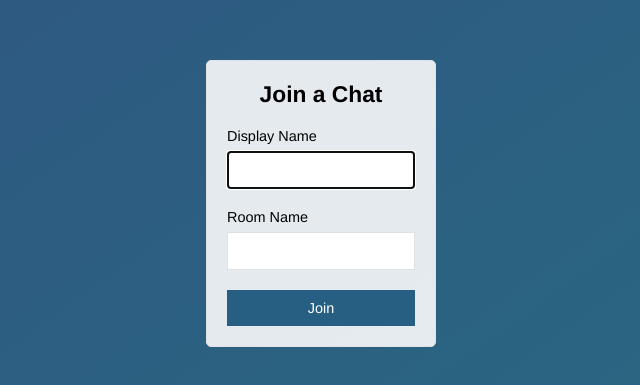
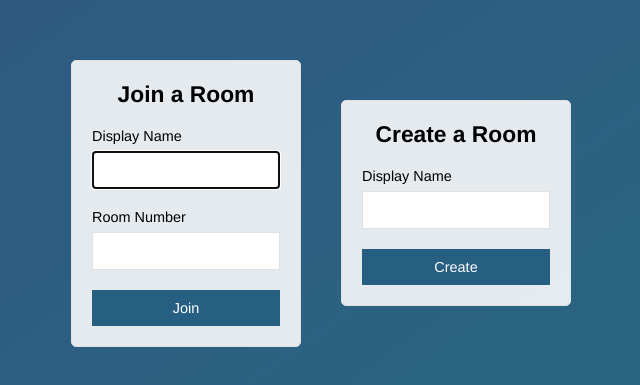
Before and after one commit to MarcusHurney/Safe-House-Chat, a website: page public/index.html in a window 1280 px wide. Shown: the part 197-582 px from the top of the page, without its empty margins (319-959 px from the left). Drawn offline with nearby package versions, Linux system fonts and the light colour scheme; no server answers.

Commit message:
Changes functionality of application to either create a random room or join an existing room.

```diff
--- a/package.json
+++ b/package.json
@@ -15,6 +15,7 @@
   "author": "Marcus Hurney",
   "license": "ISC",
   "dependencies": {
+    "crypto": "0.0.3",
     "express": "^4.14.0",
     "moment": "^2.15.1",
     "socket.io": "^1.5.0"
--- a/public/index.html
+++ b/public/index.html
@@ -11,18 +11,34 @@
     <div class="centered-form__form">
       <form action="/chat.html">
         <div class="form-field">
-          <h3>Join a Chat</h3>
+          <h3>Join a Room</h3>
         </div>
         <div class="form-field">
           <label>Display Name</label>
           <input type="text" name="name" autofocus />
         </div>
         <div class="form-field">
-          <label>Room Name</label>
+          <label>Room Number</label>
           <input type="text" name="room" autofocus />
         </div>
         <div class="form-field">
           <button>Join</button>
+        </div>
+      </form>
+    </div><!-- .centered-form__form -->
+
+    <div class="centered-form__form">
+      <form action="/chat.html">
+        <div class="form-field">
+          <h3>Create a Room</h3>
+        </div>
+        <div class="form-field">
+          <label>Display Name</label>
+          <input type="text" name="name" autofocus />
+        </div>
+        <input id="createRoom" type="text" name="create" />
+        <div class="form-field">
+          <button>Create</button>
         </div>
       </form>
     </div><!-- .centered-form__form -->
--- a/public/js/chat.js
+++ b/public/js/chat.js
@@ -26,8 +26,12 @@ function scrollToBottom() {
   }
 }
 socket.on('connect', function () {
+
   var params = jQuery.deparam(window.location.search);
+  console.log(params);
 
+  // join is a custom event that when received by the server
+  // will set up a room
   socket.emit('join', params, function (err) {
     if (err) {
       alert(err);
```
Also changed, not shown: public/css/styles.css (+4 -0 lines), server/server.js (+36 -2 lines).
